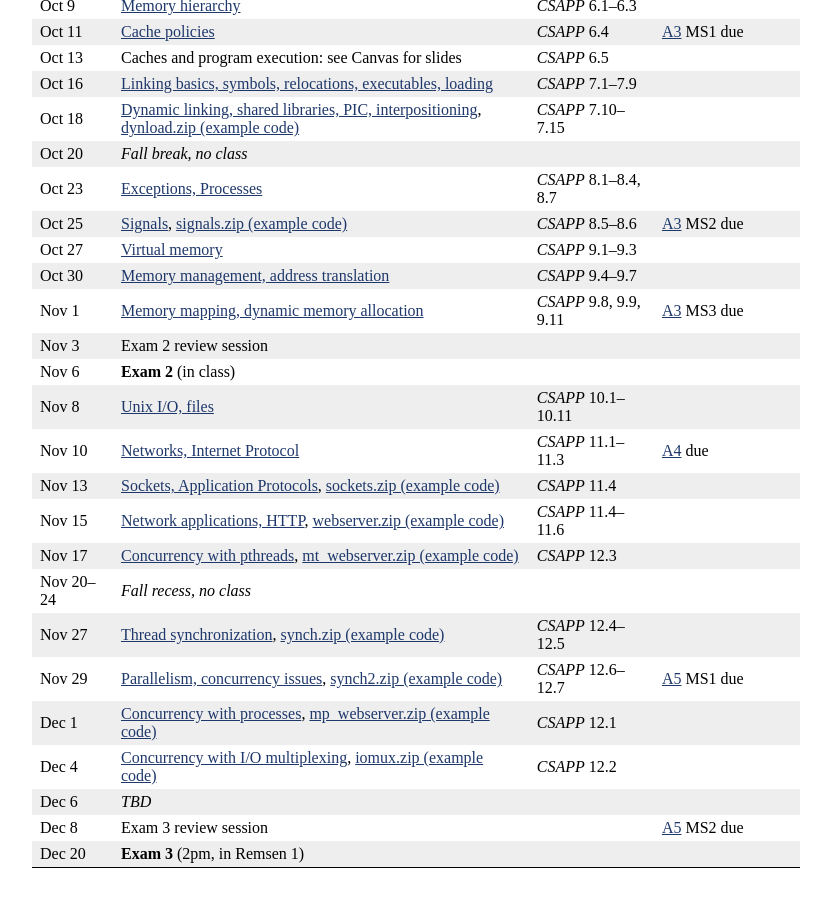
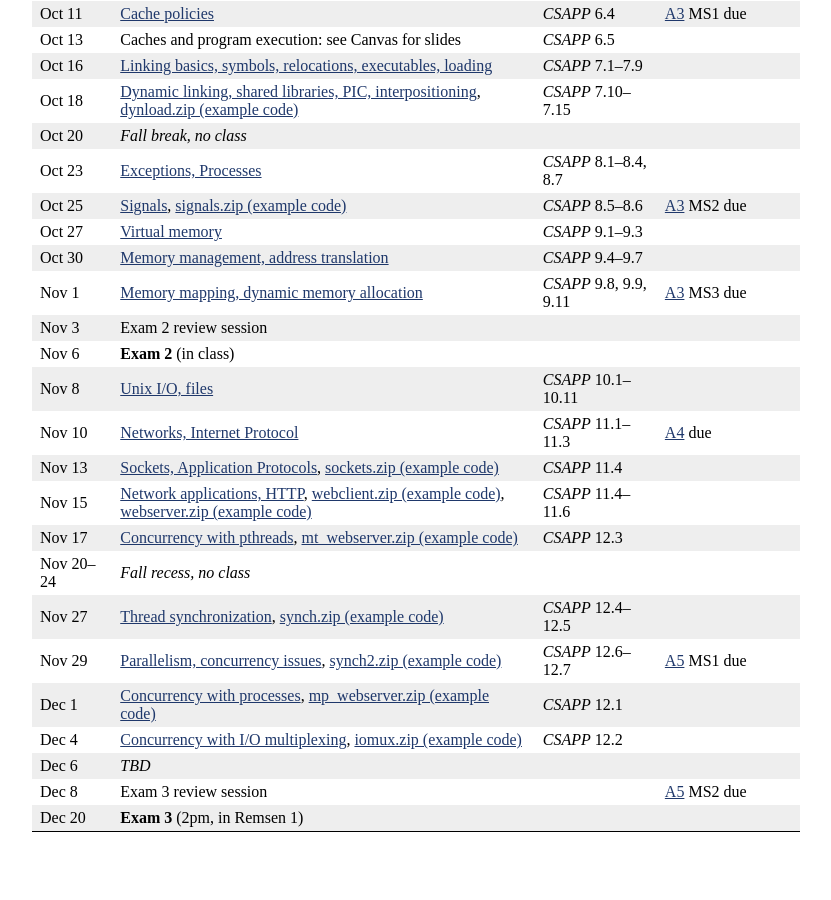
Before and after one commit to jhucsf/fall2023, a Jekyll site: the page built from schedule.md, in a window 1280 px wide and 900 px high, scrolled down 1084 px. Shown: the whole window, without its empty margins (224-1055 px from the left). Built offline with Jekyll 4.4.1, drawn with Linux system fonts in a browser that asks for light colours; after the commit the page ends 1948 px from its top, so only the background shows below that.

Commit message:
post both sample code zipfiles for lec 28

```diff
--- a/schedule.csv
+++ b/schedule.csv
@@ -33,7 +33,7 @@ Nov 6,"**Exam 2** (in class)",
 Nov 8,"Unix I/O, files",lectures/lecture25-public.pdf,,*CSAPP* 10.1–10.11,
 Nov 10,"Networks, Internet Protocol",lectures/lecture26-public.pdf,,*CSAPP* 11.1–11.3,"[A4](assign/assign04.html) due"
 Nov 13,"Sockets, Application Protocols",lectures/lecture27-public.pdf,sockets.zip,*CSAPP* 11.4,
-Nov 15,"Network applications, HTTP",lectures/lecture28-public.pdf,webserver.zip,*CSAPP* 11.4–11.6,
+Nov 15,"Network applications, HTTP",lectures/lecture28-public.pdf,"[webclient.zip (example code)](lectures/webclient.zip), [webserver.zip (example code)](lectures/webserver.zip)",*CSAPP* 11.4–11.6,
 Nov 17,"Concurrency with pthreads",lectures/lecture29-public.pdf,mt_webserver.zip,*CSAPP* 12.3,
 Nov 20–24,"*Fall recess, no class*"
 Nov 27,"Thread synchronization",lectures/lecture30-public.pdf,synch.zip,*CSAPP* 12.4–12.5,
--- a/schedule.md
+++ b/schedule.md
@@ -61,7 +61,7 @@ Nov 6 | **Exam 2** (in class) |  |
 Nov 8 | [Unix I/O, files](lectures/lecture25-public.pdf) | *CSAPP* 10.1–10.11 |
 Nov 10 | [Networks, Internet Protocol](lectures/lecture26-public.pdf) | *CSAPP* 11.1–11.3 | [A4](assign/assign04.html) due
 Nov 13 | [Sockets, Application Protocols](lectures/lecture27-public.pdf), [sockets.zip (example code)](lectures/sockets.zip) | *CSAPP* 11.4 |
-Nov 15 | [Network applications, HTTP](lectures/lecture28-public.pdf), [webserver.zip (example code)](lectures/webserver.zip) | *CSAPP* 11.4–11.6 |
+Nov 15 | [Network applications, HTTP](lectures/lecture28-public.pdf), [webclient.zip (example code)](lectures/webclient.zip), [webserver.zip (example code)](lectures/webserver.zip) | *CSAPP* 11.4–11.6 |
 Nov 17 | [Concurrency with pthreads](lectures/lecture29-public.pdf), [mt_webserver.zip (example code)](lectures/mt_webserver.zip) | *CSAPP* 12.3 |
 Nov 20–24 | *Fall recess, no class* |  |
 Nov 27 | [Thread synchronization](lectures/lecture30-public.pdf), [synch.zip (example code)](lectures/synch.zip) | *CSAPP* 12.4–12.5 |
```
Also changed, not shown: gen_schedule.rb (+7 -1 lines).
